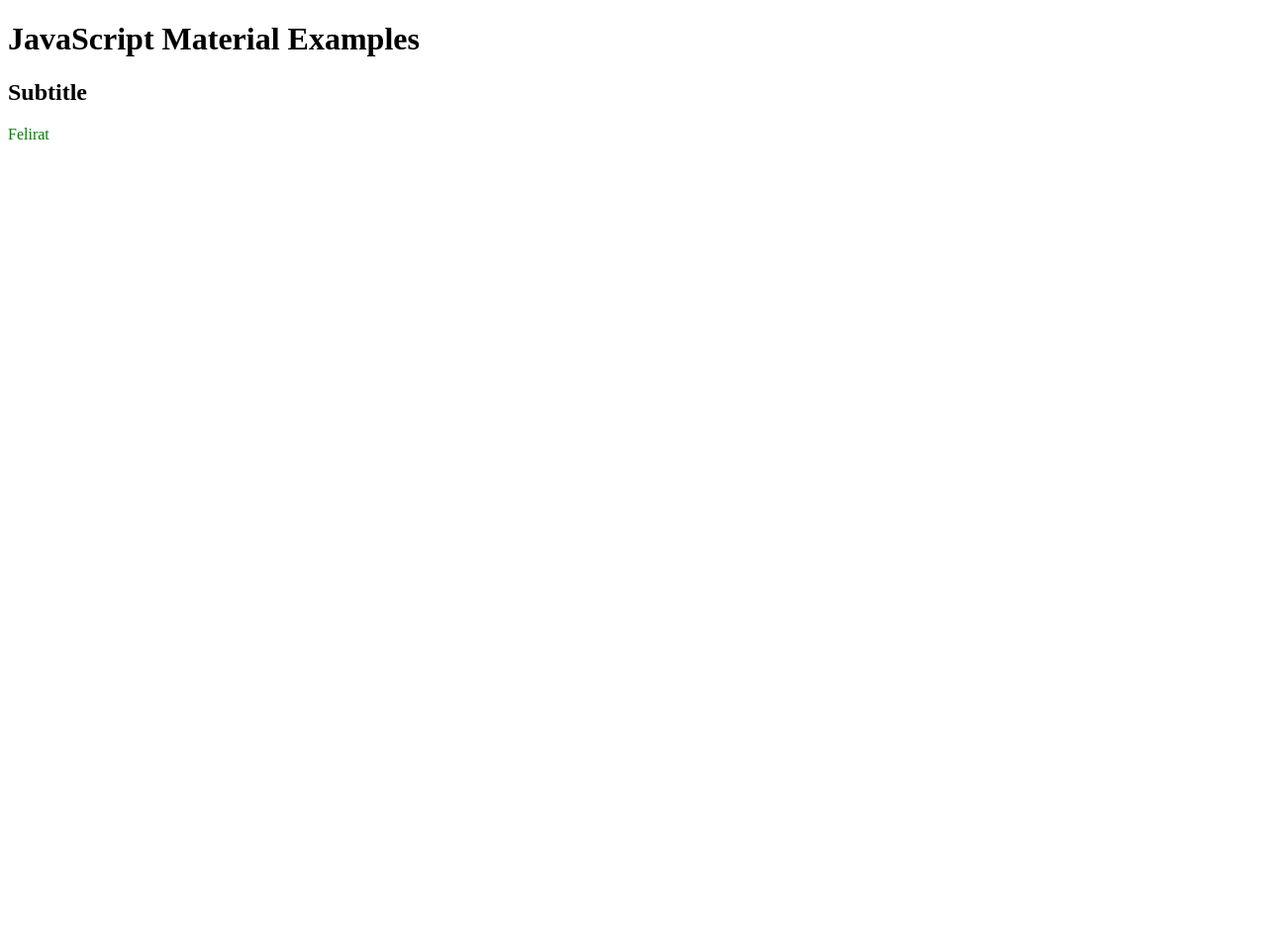
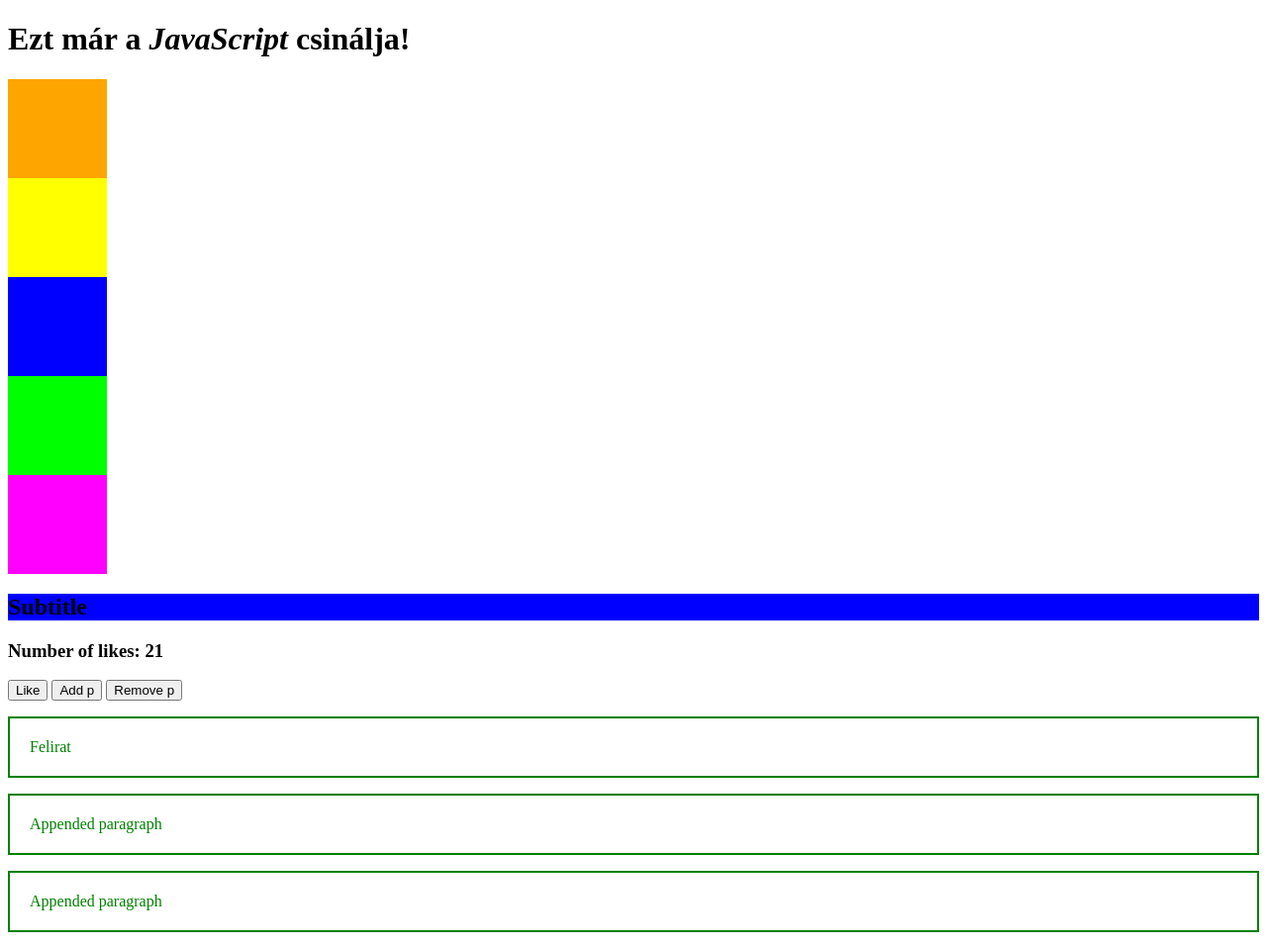
Before and after one commit to Adam-Szucs/First-Javascript, a plain HTML site: page index.html in a window 1280 px wide. Shown: the whole page at 99% size. Before the commit the page ends 800 px from the top, so only its background shows below. Drawn offline with nearby package versions, Linux system fonts and the light colour scheme.

Commit message:
Corrected

```diff
--- a/index.html
+++ b/index.html
@@ -8,8 +8,16 @@
 </head>
 <body>
     <h1>JavaScript Material Examples</h1>
+    <div id="box-container"></div>
     <h2>Subtitle</h2>
-    <p>Felirat</p>
+    <h3>Number of likes: <span>21</span></h3>
+    <button>Like</button>
+    <button id="add">Add p</button>
+    <button id="remove">Remove p</button>
+    <main>
+        <p>Felirat</p>
+    </main>
+    <script src="https://code.jquery.com/jquery-3.5.0.min.js"></script>
     <script src="scripts.js"></script>
 </body>
 </html>
--- a/scripts.js
+++ b/scripts.js
@@ -1 +1,51 @@
+// Itt kezdődik a jQuery
+
+$('h1').html('Ezt már a <em>JavaScript</em> csinálja!');
+$('h2').toggleClass('blue');
+
+
+
+function myFunction() {
+   if ($('p').length < 5) {
+    $('main').append("<p>Appended paragraph</p>");
+}   else {
+    console.log('No more paragraphs allowed!')
+}
+
+    $('p').css('border', '2px solid green');
+    $('p').css('padding', '20px');
+
+}
+
+myFunction();
+myFunction();
+
+$('#add').click(myFunction);
+$('#remove').click(function () {
+    $('p:last-child').remove();
+});
+
+let colors =["orange", "yellow", "blue", "lime", "magenta"];
+
+colors.forEach(function (color)  {
+    $('#box-container').append('<div class="box"></div>');
+    $('.box:last-child').css('background', color)
+});
+
+
+
+/*
+$("#box-container").append('<div class="box"></div>');
+$('.box:last-child').css('background', colors[0]);
+$("#box-container").append('<div class="box"></div>');
+$('.box:last-child').css('background', colors[1]);
+$("#box-container").append('<div class="box"></div>');
+$('.box:last-child').css('background', colors[2]);
+$("#box-container").append('<div class="box"></div>');
+$('.box:last-child').css('background', colors[3]);
+$("#box-container").append('<div class="box"></div>');
+$('.box:last-child').css('background', colors[4]);
+*/
+// forEach() !!!!
+
 console.log('Script file is loaded');
--- a/style.css
+++ b/style.css
@@ -2,3 +2,12 @@ p {
 
     color: green;
 }
+
+.blue {
+    background: blue;
+}
+
+.box {
+    height: 100px;
+    width: 100px;
+}
```
